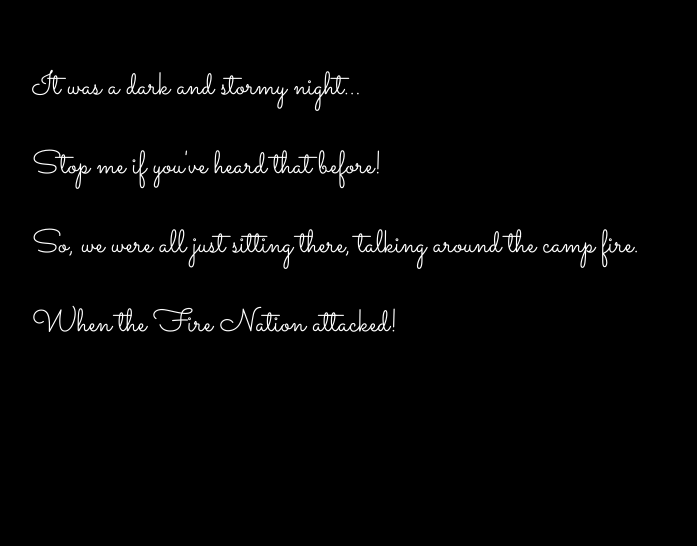
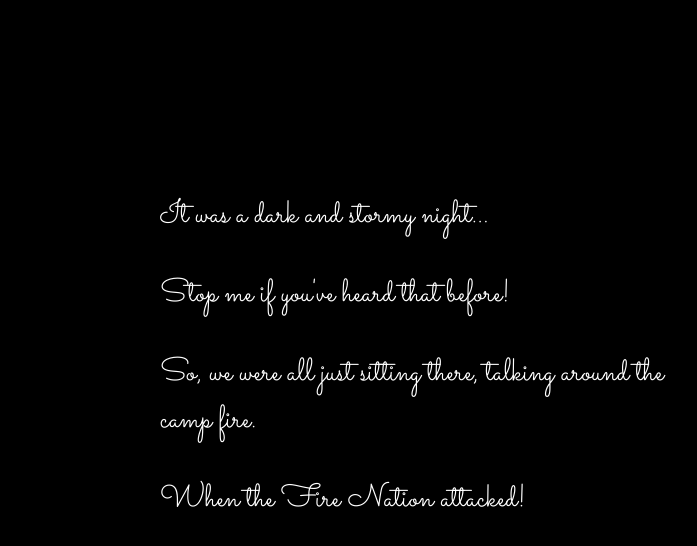
Before and after one commit to etrekell/fireside-story, a plain HTML site: page index.html in a window 1280 px wide. Shown: the whole page, without its empty margins (224-921 px from the left). Drawn offline with Linux system fonts and the light colour scheme.

Commit message:
changed more stuff

```diff
--- a/style.css
+++ b/style.css
@@ -3,7 +3,7 @@ body {
   background-color: black;
   font-family: 'Sacramento', cursive;
   font-size: 32px;
-  margin-top: 5%;
-  margin-left: 20%;
-  margin-right: 20%;
+  margin-top: 15%;
+  margin-left: 30%;
+  margin-right: 30%;
 }
```
